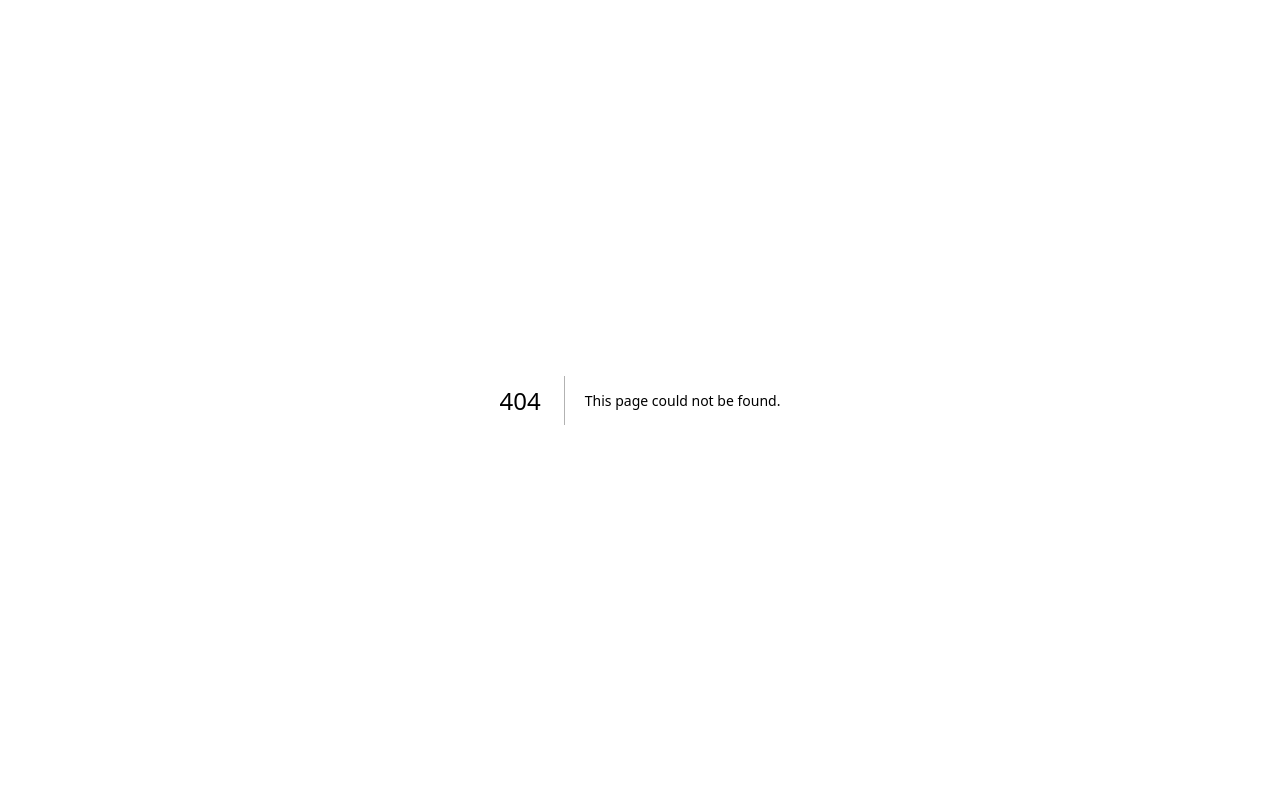
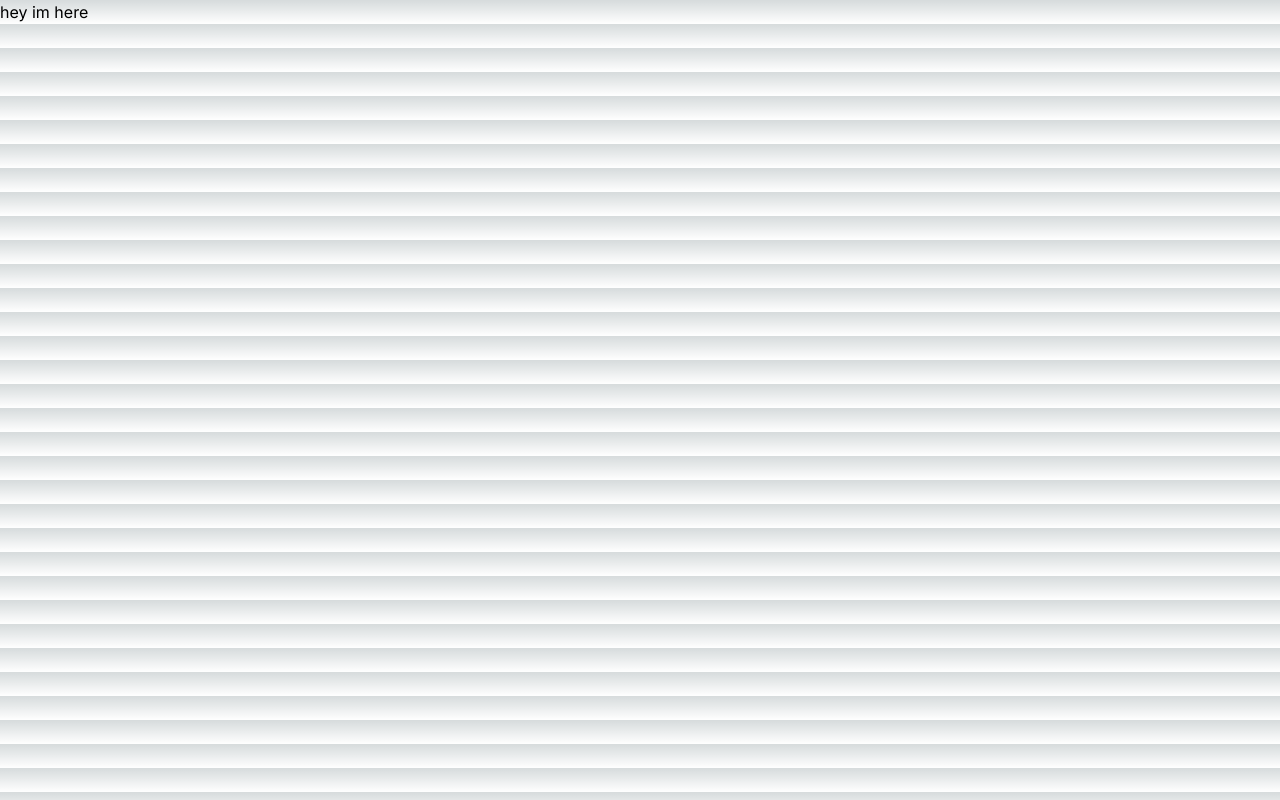
Before and after one commit to Amankhan315/mywork, a Next.js app: page /Aman2 in a window 1280 px wide. Before the commit this address had no page. Built offline with nearby package versions, Linux system fonts and the light colour scheme.

Commit message:
add branch

```diff
--- /dev/null
+++ b/src/app/Aman2/page.tsx
@@ -0,0 +1,7 @@
+import React from 'react'
+
+export default function page() {
+  return (
+    <div>hey im here</div>
+  )
+}
```
